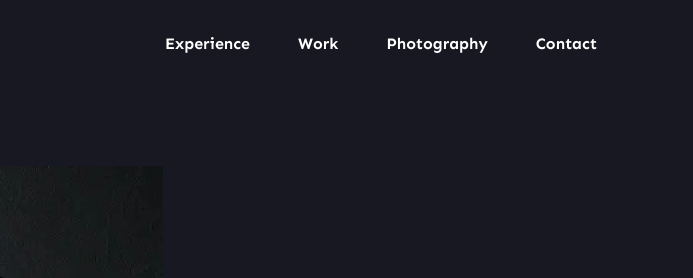
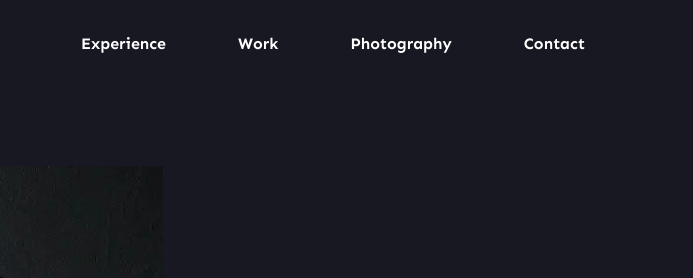
Before and after one commit to ilya-vitaliy/dev-AwesomeBuilder, a website built with Vite: page index.html in a window 1280 px wide. Shown: the top 278 px of the page, 587-1280 px from the left. Built offline with nearby package versions, Linux system fonts and the light colour scheme.

Commit message:
feat:Added indentation to swiper

```diff
--- a/src/partials/header.html
+++ b/src/partials/header.html
@@ -4,10 +4,10 @@
   </div>
   <div id="mobile-container" class="md:ml-auto hidden md:block absolute md:static bg-indigo-950 md:bg-transparent top-18 -left-3 w-[calc(100%+24px)] md:w-auto">
     <nav class="flex flex-col md:flex-row">
-      <a href="#" class="py-7.75 px-6 flex font-bold leading-[1.5] hover:bg-purple text-white transition duration-300">Experience</a>
-      <a href="#" class="py-7.75 px-6 flex font-bold leading-[1.5] hover:bg-purple text-white transition duration-300">Work</a>
-      <a href="#" class="py-7.75 px-6 flex font-bold leading-[1.5] hover:bg-purple text-white transition duration-300">Photography</a>
-      <a href="#" class="py-7.75 px-6 flex font-bold leading-[1.5] hover:bg-purple text-white transition duration-300">Contact</a>
+      <a href="#" class="py-7.75 px-9 flex font-bold leading-[1.5] hover:bg-purple text-white transition duration-300">Experience</a>
+      <a href="#" class="py-7.75 px-9 flex font-bold leading-[1.5] hover:bg-purple text-white transition duration-300">Work</a>
+      <a href="#" class="py-7.75 px-9 flex font-bold leading-[1.5] hover:bg-purple text-white transition duration-300">Photography</a>
+      <a href="#" class="py-7.75 px-9 flex font-bold leading-[1.5] hover:bg-purple text-white transition duration-300">Contact</a>
     </nav>
   </div>
   <button type="button" id="burger"
```
